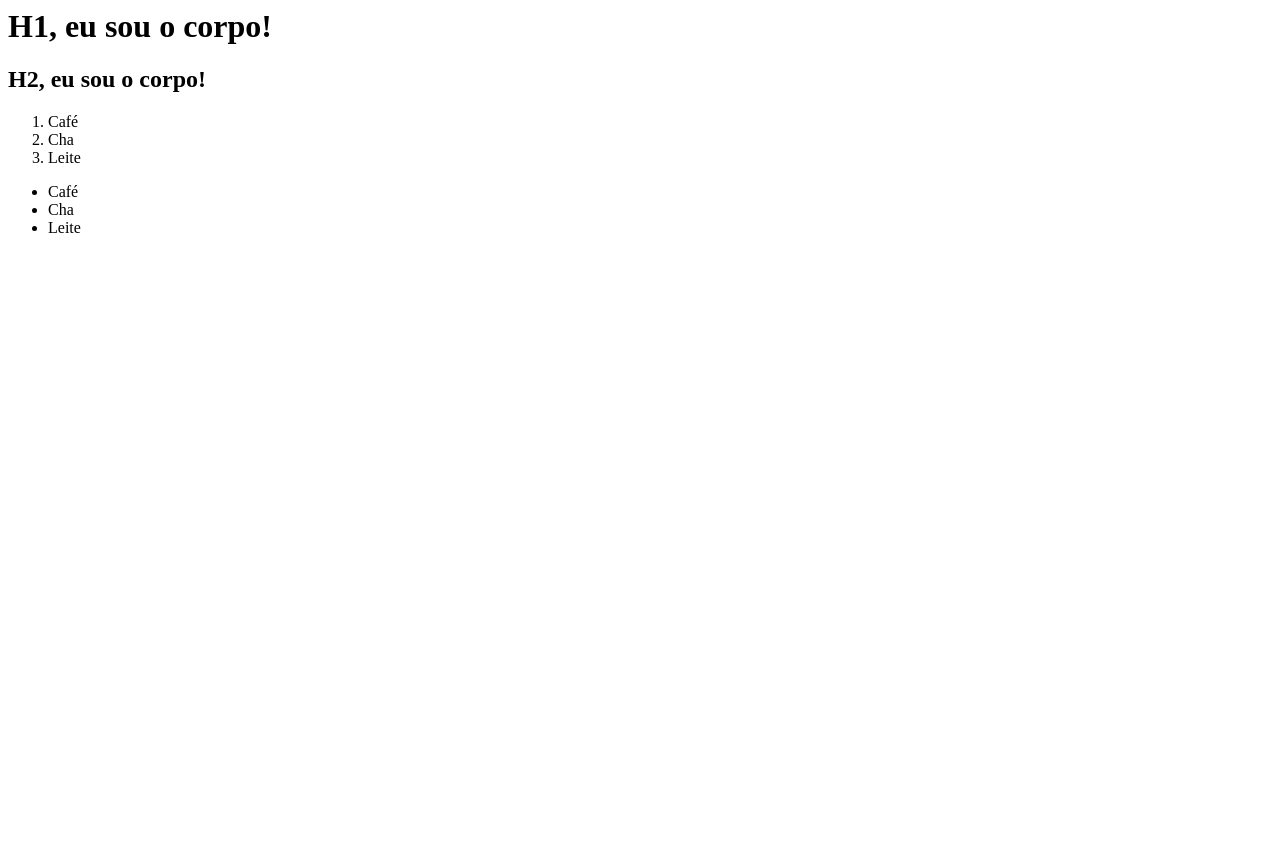
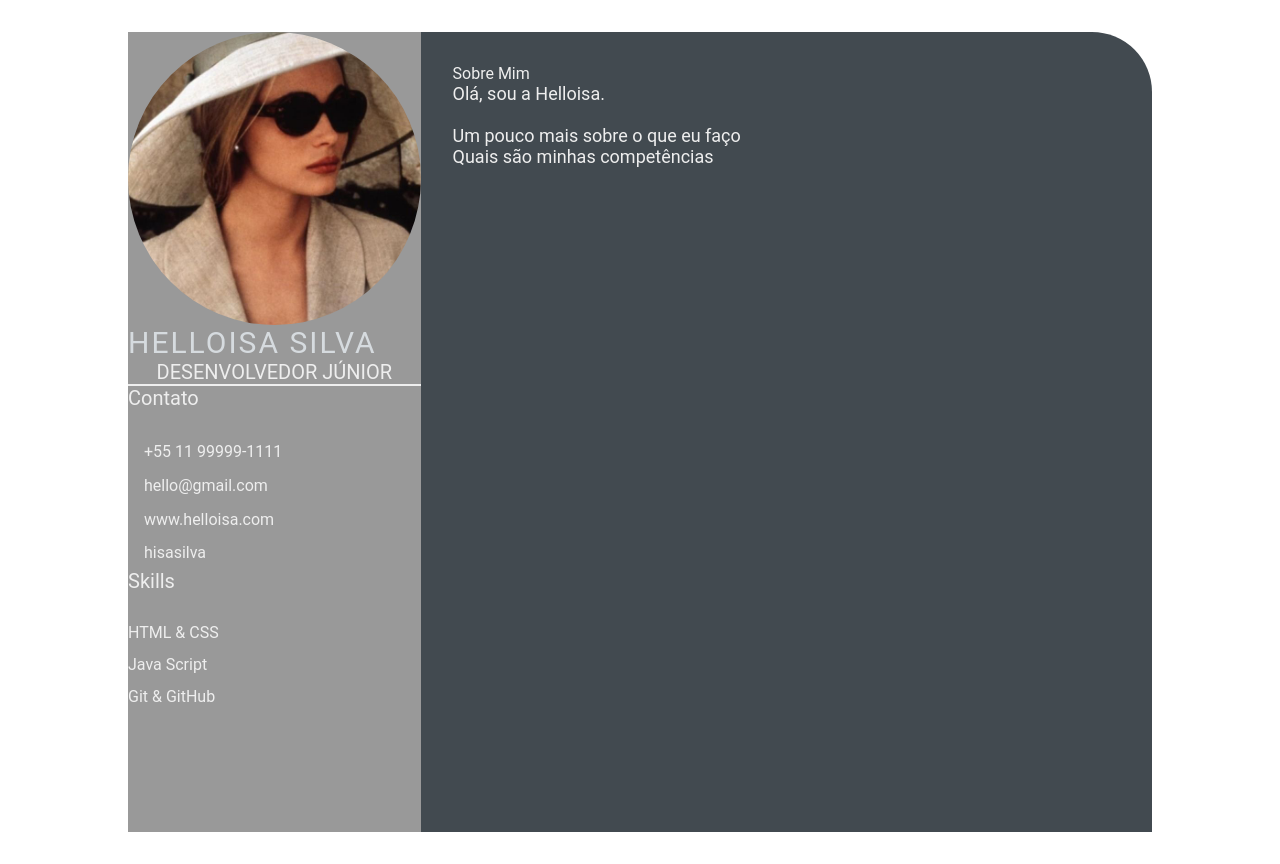
Before and after one commit to hisasilva/hisasilva.github.io, a plain HTML site: page index.html in a window 1280 px wide. Before the commit the page ends 800 px from the top, so only its background shows below. Drawn offline with Linux system fonts and the light colour scheme.

Commit message:
criação do projeto

```diff
--- a/index.html
+++ b/index.html
@@ -1,22 +1,60 @@
-<html>
+<html lang="en">
   <head>
-    <title>Olá, eu sou a cabeça!</title>
+    <meta charset="UTF-8" />
+    <meta http-equiv="X-UA-Compatible" content="IE=edge" />
+    <meta name="viewport" content="width=device-width, initial-scale=1.0" />
+    <title>Helloisa Silva</title>
+
+    <link rel="stylesheet" href="style.css" />
   </head>
 
   <body>
-    <h1>H1, eu sou o corpo!</h1>
-    <h2>H2, eu sou o corpo!</h2>
+    <main class="resume-contents">
+      <section class="left-section">
+        <section class="left-section-content">
+          <div class="profile">
+            <img
+              class="profile-image"
+              src="img/profile-image.jpeg"
+              alt="Profile image"
+            />
+            <p class="name">Helloisa Silva</p>
+            <p class="profession">Desenvolvedor Júnior</p>
+          </div>
+
+          <div class="contact-info">
+            <p class="left-title">Contato</p>
+            <ul>
+              <li><i class="fa fa-fone"></i>+55 11 99999-1111</li>
+              <li><i class="fa fa-envelope"></i>hello@gmail.com</li>
+              <li><i class="fa fa-globe"></i>www.helloisa.com</li>
+              <li><i class="fa fa-github"></i>hisasilva</li>
+            </ul>
+          </div>
+
+          <div class="skills">
+            <p class="left-title">Skills</p>
+            <ul>
+              <li><p>HTML & CSS</p></li>
+              <li><p>Java Script</p></li>
+              <li><p>Git & GitHub</p></li>
+            </ul>
+          </div>
+        </section>
+      </section>
+
+      <section class="right-section">
+        <div class="right-section-contents">
+          <section class="about gap">
+            <div class="right-title">Sobre Mim</div>
+            <p class="about-me-contents">
+              Olá, sou a Helloisa. <br />
+              <br />Um pouco mais sobre o que eu faço <br />Quais são minhas
+              competências
+            </p>
+          </section>
+        </div>
+      </section>
+    </main>
   </body>
-
-  <ol>
-    <li>Café</li>
-    <li>Cha</li>
-    <li>Leite</li>
-  </ol>
-
-  <ul>
-    <li>Café</li>
-    <li>Cha</li>
-    <li>Leite</li>
-  </ul>
 </html>
--- /dev/null
+++ b/style.css
@@ -0,0 +1,103 @@
+* {
+  margin: 0;
+  padding: 0;
+  box-sizing: border-box;
+  list-style: none;
+  font-family: 'Roboto', sans-serif;
+}
+
+.resume-contents {
+  min-height: 100vh;
+  width: 80%;
+  margin: 2rem auto;
+  display: grid;
+  grid-template-columns: repeat(7, 1fr);
+}
+
+.left-section {
+  grid-column: span 2;
+  height: 100%;
+  background-color: #999999;
+}
+
+.right-section {
+  grid-column: span 5;
+  height: 100%;
+  background-color: #424a50;
+  border-radius: 0px 60px 0px 0px;
+}
+
+.left-section-contents {
+  padding: 2rem 2rem;
+}
+
+.profile {
+  width: 100%;
+  border-bottom: 2px solid #eeeeee;
+}
+
+.profile .profile-image {
+  width: 100%;
+  border-radius: 100%;
+}
+
+.name {
+  color: #d6dbdf;
+  font-size: 30px;
+  letter-spacing: 2px;
+  text-transform: uppercase;
+}
+
+.profession {
+  color: #eeeeee;
+  font-size: 20px;
+  text-transform: uppercase;
+  text-align: center;
+}
+
+/* .contact-info { border-bottom: 2px solid #1B2631; } */
+.left-title {
+  color: #eeeeee;
+  font-size: 20px;
+}
+
+.contact-info ul {
+  padding-top: 1.5rem;
+}
+
+.contact-info ul li,
+.references ul li {
+  padding: 0.4rem 0;
+  color: #eeeeee;
+}
+
+.contact-info ul li i,
+.references ul li i {
+  padding-right: 1rem;
+  font-size: 18px;
+  color: #eeeeee;
+}
+
+.skills ul {
+  padding-top: 1.5rem;
+}
+.skills ul li p {
+  padding: 0.4rem 0;
+  color: #eeeeee;
+}
+
+.right-section-contents {
+  padding: 2rem 2rem;
+}
+
+.right-title {
+  color: #eeeeee;
+}
+
+.gap {
+  padding-bottom: 2rem;
+}
+.about-me-contents {
+  font-size: 18px;
+  color: #eeeeee;
+}
```
Also changed, not shown: img/profile-image.jpeg (added).
